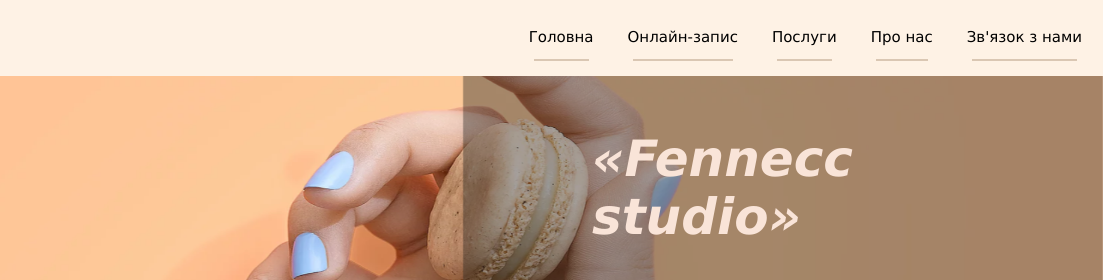
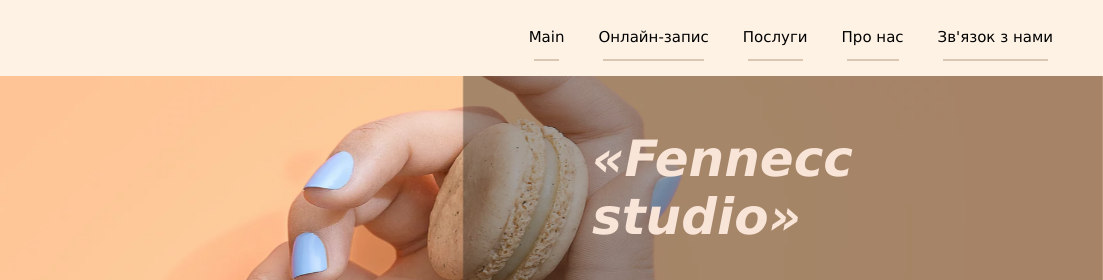
Before and after one commit to Nushikian/nails-website, a plain HTML site: page services.html in a window 1280 px wide. Shown: the top 280 px of the page, 177-1280 px from the left. Drawn offline with Linux system fonts and the light colour scheme.

Commit message:
i change name i navbar of menu list item

```diff
--- a/services.html
+++ b/services.html
@@ -9,7 +9,7 @@
     <header class="header">
             <span id="name">Fennecc studio</span>
 
-            <a href="index.html">Головна</a>
+            <a href="index.html">Main</a>
             <a href="">Онлайн-запис</a>
             <a href="services.html">Послуги</a>
             <a href="">Про нас</a>
```
